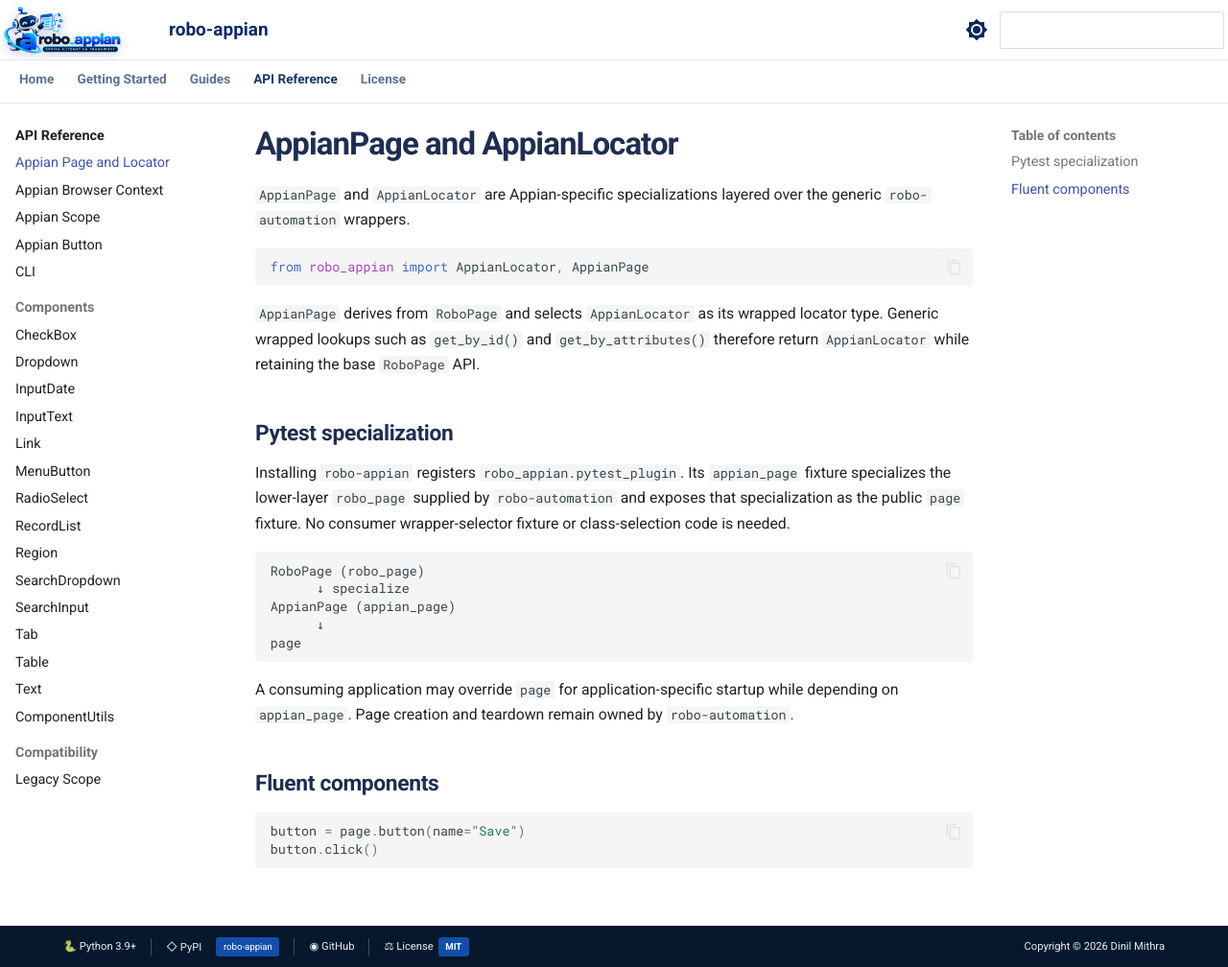
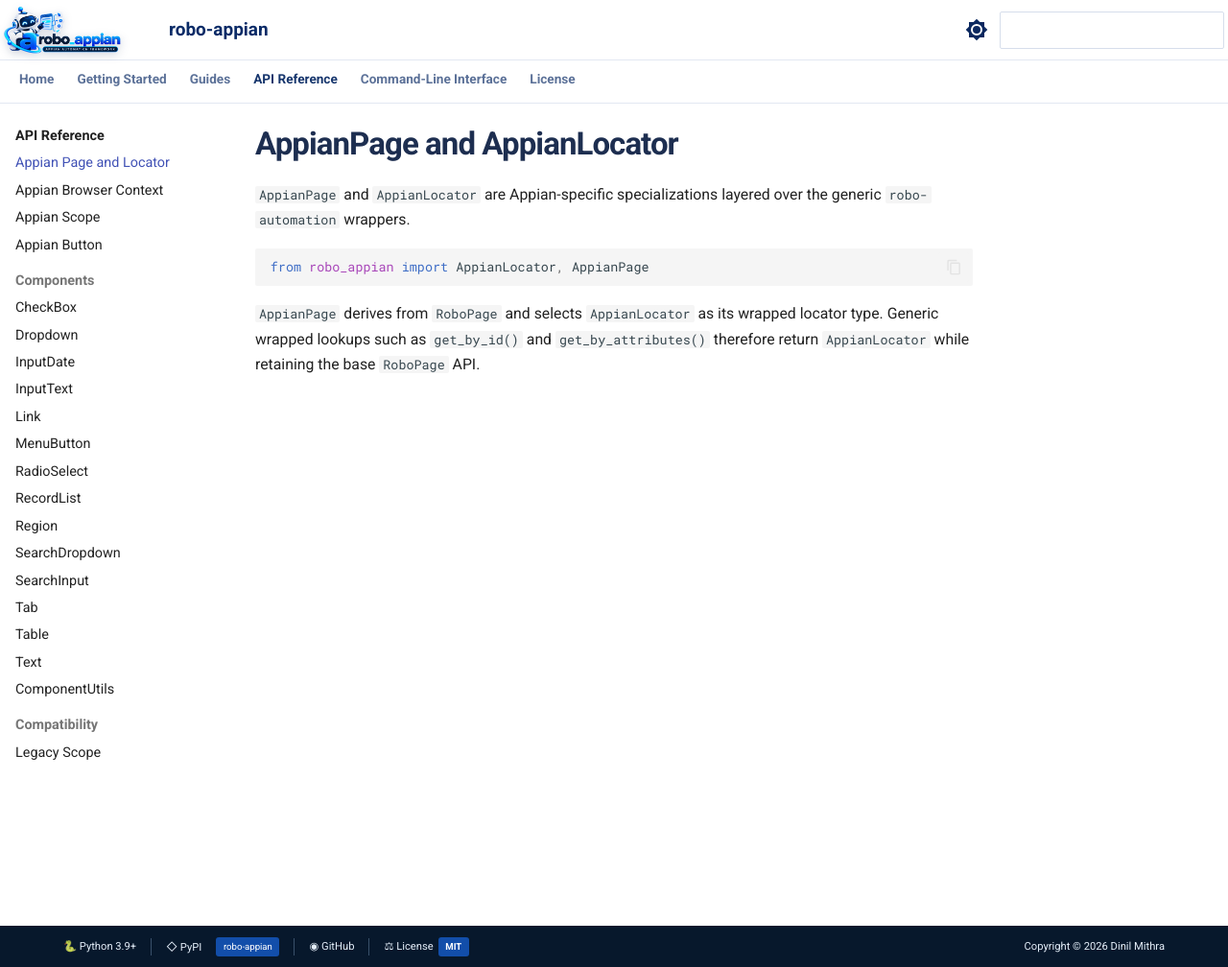
Before and after one commit to dinilmithra/robo-appian, an MkDocs documentation site: the page built from docs/api/appian-page.md, in a window 1280 px wide and 1008 px high. Shown: the whole window at 96% size. Built offline with MkDocs 1.6.1 and Material for MkDocs 9.7.7, drawn with Linux system fonts in a browser that asks for light colours.

Commit message:
refactor: update Appian documentation and restructure CLI navigation

````diff
--- a/docs/api/appian-page.md
+++ b/docs/api/appian-page.md
@@ -7,25 +7,3 @@
 ```
 
 `AppianPage` derives from `RoboPage` and selects `AppianLocator` as its wrapped locator type. Generic wrapped lookups such as `get_by_id()` and `get_by_attributes()` therefore return `AppianLocator` while retaining the base `RoboPage` API.
-
-## Pytest specialization
-
-Installing `robo-appian` registers `robo_appian.pytest_plugin`. Its `appian_page` fixture specializes the lower-layer `robo_page` supplied by `robo-automation` and exposes that specialization as the public `page` fixture. No consumer wrapper-selector fixture or class-selection code is needed.
-
-```text
-RoboPage (robo_page)
-      ↓ specialize
-AppianPage (appian_page)
-      ↓
-page
-```
-
-A consuming application may override `page` for application-specific startup while depending on `appian_page`. Page creation and teardown remain owned by `robo-automation`.
-
-
-## Fluent components
-
-```python
-button = page.button(name="Save")
-button.click()
-```
--- a/mkdocs.yml
+++ b/mkdocs.yml
@@ -94,7 +94,6 @@
       - Appian Browser Context: api/appian-browser-context.md
       - Appian Scope: api/appian-scope.md
       - Appian Button: api/appian-button.md
-      - CLI: api/cli.md
       - Components:
           - CheckBox: api/checkbox.md
           - Dropdown: api/dropdown.md
@@ -113,4 +112,5 @@
           - ComponentUtils: api/component-utils.md
       - Compatibility:
           - Legacy Scope: api/scope.md
+  - Command-Line Interface: api/cli.md
   - License: license.md
````
Also changed, not shown: docs/api/appian-button.md (+1 -10 lines), docs/api/index.md (+1 -18 lines), docs/guides/components.md (+0 -2 lines).
